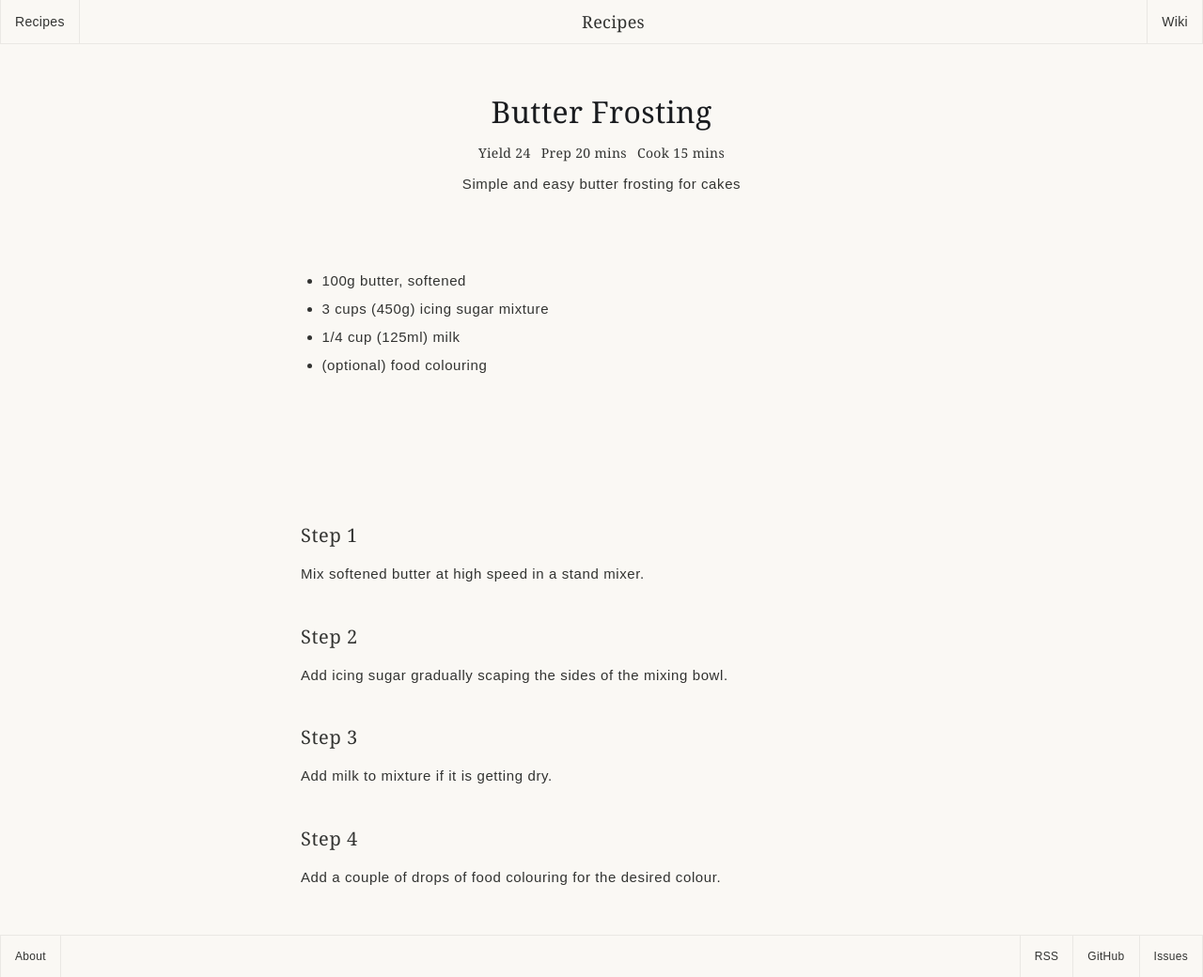
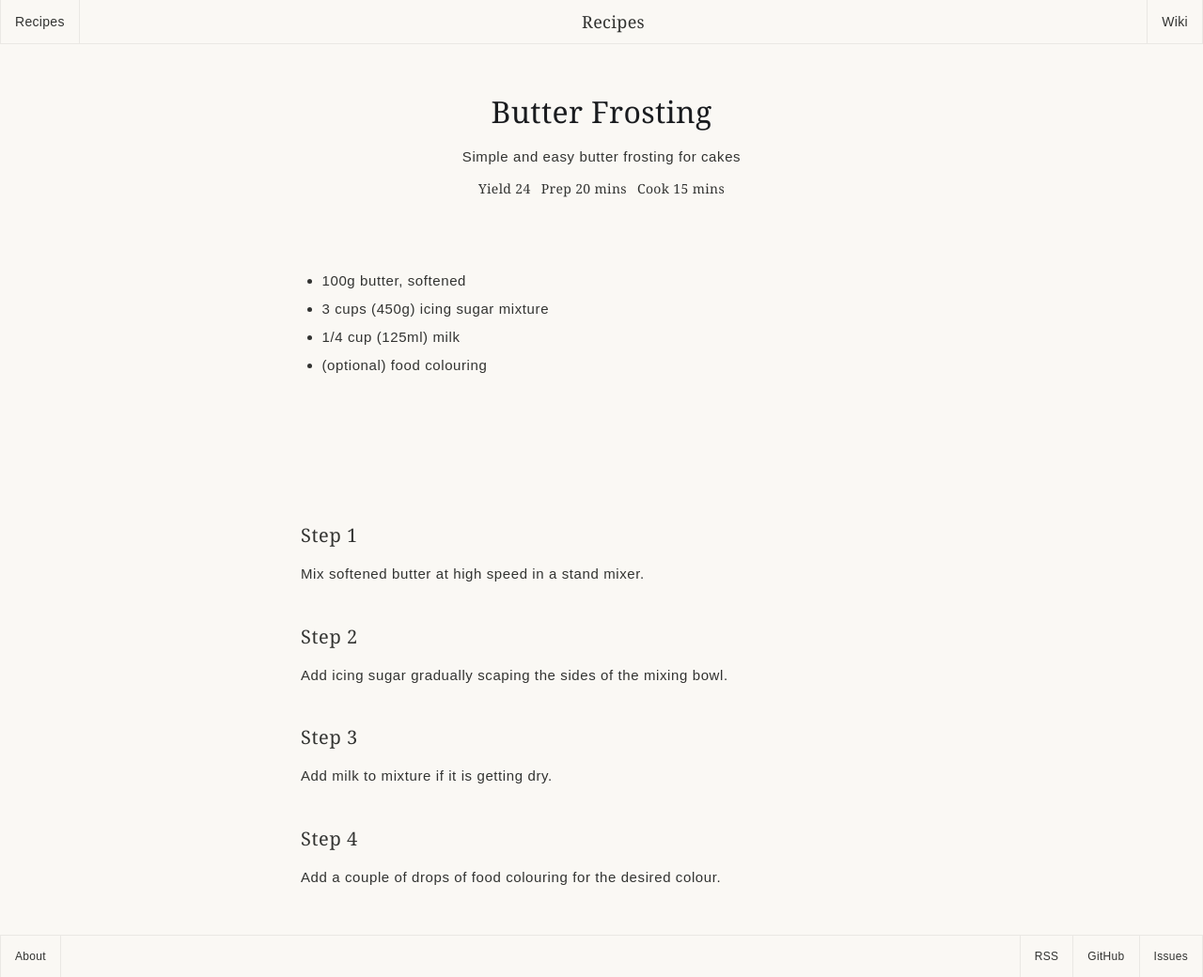
Before and after one commit to scottdejonge/recipes, a Jekyll site: the page built from _posts/2016-06-10-butter-frosting.md, in a window 1280 px wide. Shown: the whole page at 94% size. Built offline with Jekyll 4.4.1, drawn with Linux system fonts in a browser that asks for light colours.

Commit message:
Move description before meta information in recipes

```diff
--- a/_layouts/recipe.html
+++ b/_layouts/recipe.html
@@ -8,6 +8,7 @@ layout: default
       <img class="recipe-image" src="{{ page.image | prepend: site.baseurl }}" alt="{{ page.title }}">
     {% endif %}
     <h1>{{ page.title }}</h1>
+    <p>{{ page.description }}</p>
     <dl>
       {% if page.yield %}
         <dt>Yield</dt>
@@ -22,7 +23,6 @@ layout: default
         <dd>{{ page.cook_time }}</dd>
       {% endif %}
     </dl>
-    <p>{{ page.description }}</p>
     <!-- <time datetime="{{ page.date | date_to_xmlschema }}">{{ page.date | date: "%b %-d, %Y" }}</time> -->
   </header>
 
```
